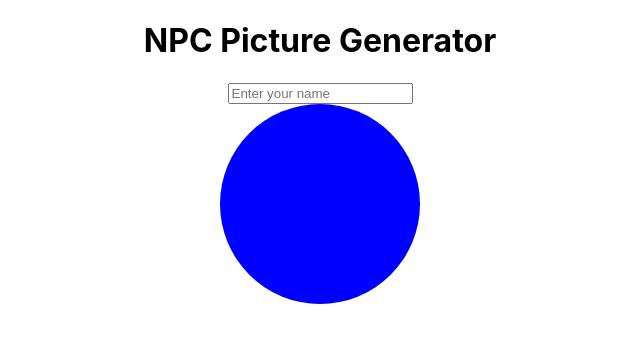
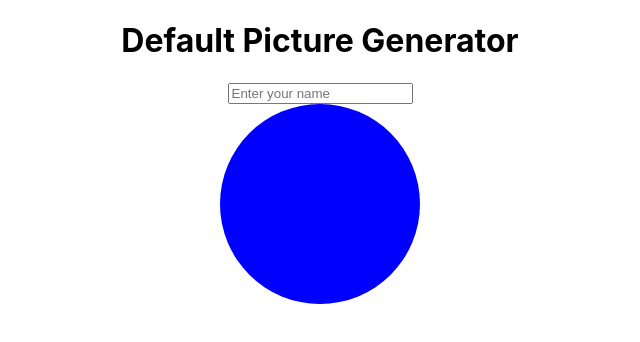
Before and after one commit to CristiR47/DefaultProfilePicGenerator, a React (Create React App) app: page / in a window 1280 px wide. Shown: the top 342 px of the page, without its empty margins (320-960 px from the left). Built offline with nearby package versions, Linux system fonts and the light colour scheme.

Commit message:
Added more dependencies and setups for Mendix Widget builder

```diff
--- a/package.json
+++ b/package.json
@@ -9,7 +9,7 @@
     "html2canvas": "^1.4.1",
     "react": "^18.2.0",
     "react-dom": "^18.2.0",
-    "react-scripts": "5.0.1",
+    "react-scripts": "^5.0.1",
     "web-vitals": "^2.1.4"
   },
   "scripts": {
--- a/src/App.js
+++ b/src/App.js
@@ -12,7 +12,7 @@ function App() {
 
   return (
     <div className="App">
-      <h1>NPC Picture Generator</h1>
+      <h1>Default Picture Generator</h1>
       <input
         type="text"
         placeholder="Enter your name"
```
Also changed, not shown: 1 other file (tests, documents, lock files or other folders).
